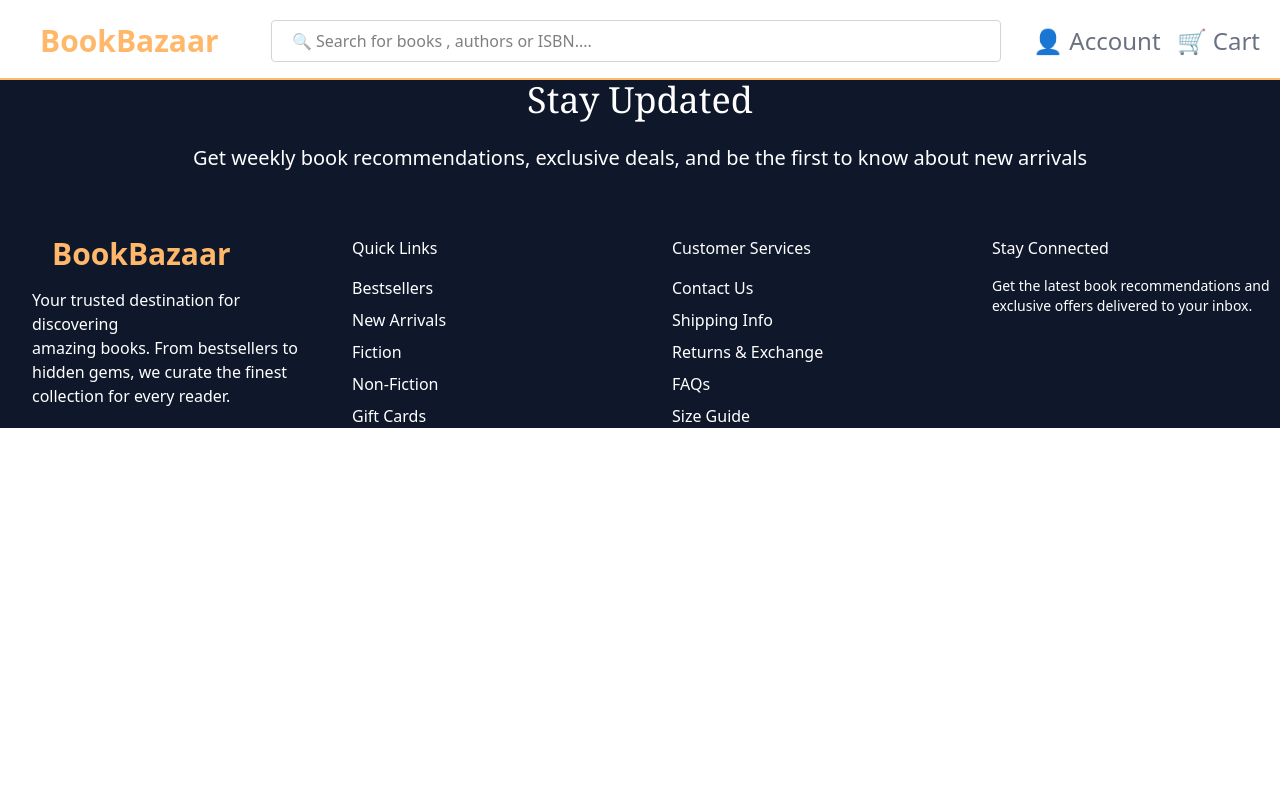
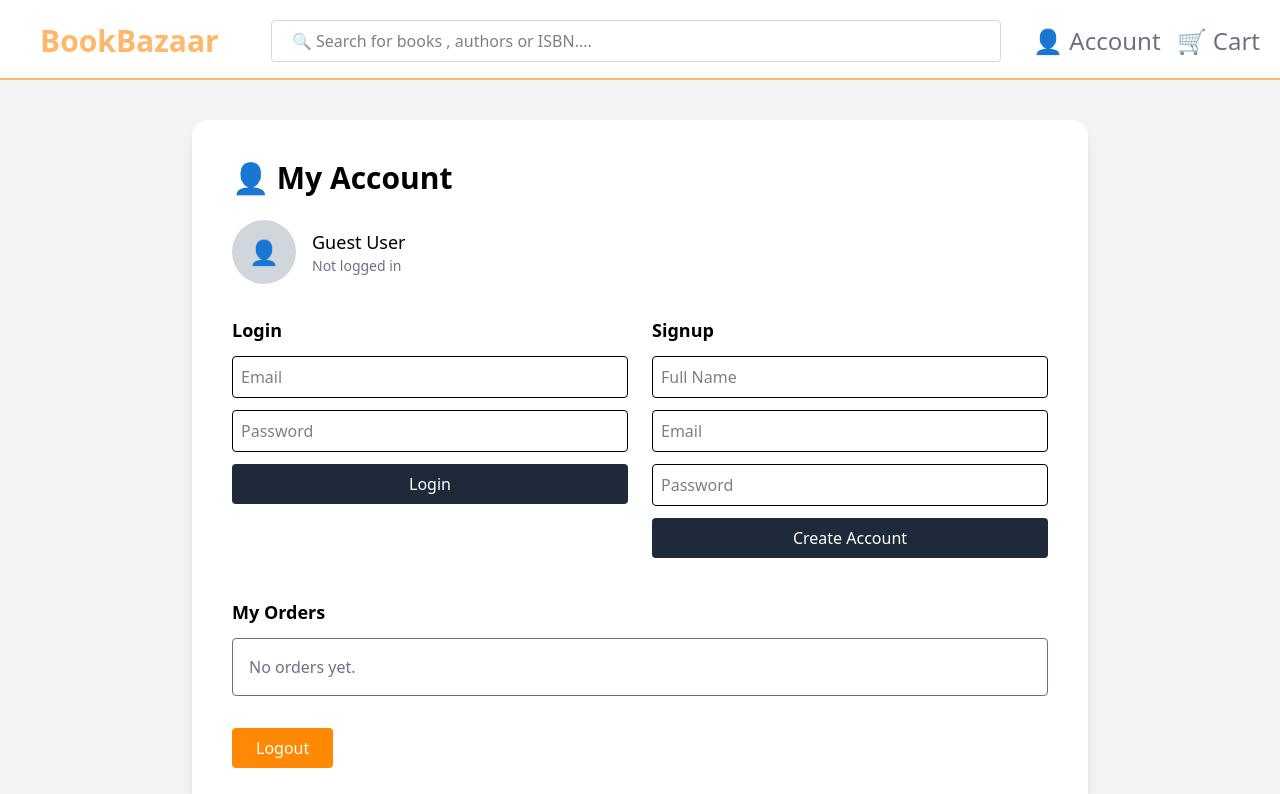
Before and after one commit to SimranKhatwani/E-commerce, a React (Vite) app: page /account in a window 1280 px wide. Shown: the top 794 px of the page. Built offline with nearby package versions, Linux system fonts and the light colour scheme.

Commit message:
added account nd cart pages

```diff
--- a/src/App.jsx
+++ b/src/App.jsx
@@ -9,6 +9,8 @@ import Mystrythriller from './Pages/Mystrythriller'
 import Selfhelp from './Pages/Selfhelp'
 import Biography from './Pages/Biography'
 import Footer from './Components/Footer'
+import Account from "./pages/Account";
+import Cart from "./pages/Cart";
 
 const App = () => {
   return (
@@ -23,6 +25,9 @@ const App = () => {
           <Route path='/mysterythriller' element={<Mystrythriller />} />
           <Route path='/selfhelp' element={<Selfhelp />} />
           <Route path='/biography' element={<Biography />} />
+          <Route path="/account" element={<Account />} />
+          <Route path="/cart" element={<Cart />} />
+
         </Routes>
         <Footer />
       </Router>
--- a/src/Components/Header.jsx
+++ b/src/Components/Header.jsx
@@ -17,13 +17,21 @@ const Header = () => {
       {/* icons */}
 
       <div className='flex gap-4'>
-      <button className='text-xl md:text-2xl text-gray-500'>
-        👤 Account
-      </button>
+      <div className='flex gap-4'>
+  <Link
+    to="/Account"
+    className='text-xl md:text-2xl text-gray-500'
+  >
+    👤 Account
+  </Link>
+</div>
+   <Link
+    to="/Cart"
+    className='text-xl md:text-2xl text-gray-500'
+  >
+   🛒 Cart
+  </Link>
 
-      <button className='text-xl md:text-2xl text-gray-500'>
-        🛒 Cart
-      </button>
       </div>
 
 </div>
--- /dev/null
+++ b/src/Pages/Account.jsx
@@ -0,0 +1,87 @@
+import React from "react";
+
+const Account = () => {
+  return (
+    <div className="min-h-screen bg-gray-100 flex justify-center items-start py-10 px-4">
+      <div className="w-full max-w-4xl bg-white shadow-lg rounded-2xl p-6 md:p-10">
+
+        {/* Header */}
+        <h1 className="text-2xl md:text-3xl font-semibold mb-6">
+          👤 My Account
+        </h1>
+
+        {/* Profile Section */}
+        <div className="flex items-center gap-4 mb-8">
+          <div className="w-16 h-16 bg-gray-300 rounded-full flex items-center justify-center text-2xl">
+            👤
+          </div>
+          <div>
+            <h2 className="text-lg font-medium">Guest User</h2>
+            <p className="text-gray-500 text-sm">Not logged in</p>
+          </div>
+        </div>
+
+        {/* Login / Signup */}
+        <div className="grid md:grid-cols-2 gap-6 mb-10">
+
+          {/* Login */}
+          <div>
+            <h3 className="text-lg font-semibold mb-3">Login</h3>
+            <input
+              type="email"
+              placeholder="Email"
+              className="w-full border p-2 rounded mb-3"
+            />
+            <input
+              type="password"
+              placeholder="Password"
+              className="w-full border p-2 rounded mb-3"
+            />
+            <button className="w-full  bg-gray-800 text-white py-2 rounded">
+              Login
+            </button>
+          </div>
+
+          {/* Signup */}
+          <div>
+            <h3 className="text-lg font-semibold mb-3">Signup</h3>
+            <input
+              type="text"
+              placeholder="Full Name"
+              className="w-full border p-2 rounded mb-3"
+            />
+            <input
+              type="email"
+              placeholder="Email"
+              className="w-full border p-2 rounded mb-3"
+            />
+            <input
+              type="password"
+              placeholder="Password"
+              className="w-full border p-2 rounded mb-3"
+            />
+            <button className="w-full bg-gray-800 text-white py-2 rounded">
+              Create Account
+            </button>
+          </div>
+        </div>
+
+        {/* Orders Section */}
+        <div className="mb-8">
+          <h3 className="text-lg font-semibold mb-3">My Orders</h3>
+          <div className="border p-4 rounded text-gray-500">
+            No orders yet.
+          </div>
+        </div>
+
+        {/* Logout Button */}
+        <button className="bg-orange-400 text-white px-6 py-2 rounded">
+          Logout
+        </button>
+
+      </div>
+    </div>
+  );
+};
+
+export default Account;
--- /dev/null
+++ b/src/Pages/Cart.jsx
@@ -0,0 +1,52 @@
+import React from "react";
+import { Link } from "react-router-dom";
+
+const Cart = () => {
+  const cartItems = []; // empty for now
+
+  return (
+    <div className="min-h-screen bg-gray-100 flex justify-center items-start py-10 px-4">
+      <div className="w-full max-w-4xl bg-white shadow-lg rounded-2xl p-6 md:p-10">
+
+        {/* Header */}
+        <h1 className="text-2xl md:text-3xl font-semibold text-blue-900 mb-6">
+          🛒 My Cart
+        </h1>
+
+        {/* Empty Cart */}
+        {cartItems.length === 0 ? (
+          <div className="flex flex-col items-center justify-center text-center py-16">
+
+            {/* Icon */}
+            <div className="text-6xl mb-4 text-orange-400">
+              🛒
+            </div>
+
+            {/* Message */}
+            <h2 className="text-xl font-semibold text-blue-900 mb-2">
+              Your cart is empty
+            </h2>
+            <p className="text-gray-500 mb-6">
+              Looks like you haven’t added anything yet.
+            </p>
+
+            {/* Button */}
+            <Link to="/shop">
+              <button className="bg-orange-400 hover:bg-orange-500 text-white px-6 py-2 rounded-lg transition">
+                Continue Shopping
+              </button>
+            </Link>
+          </div>
+        ) : (
+          <div>
+            {/* Future: Cart Items UI */}
+            Cart Items Here
+          </div>
+        )}
+
+      </div>
+    </div>
+  );
+};
+
+export default Cart;
```
